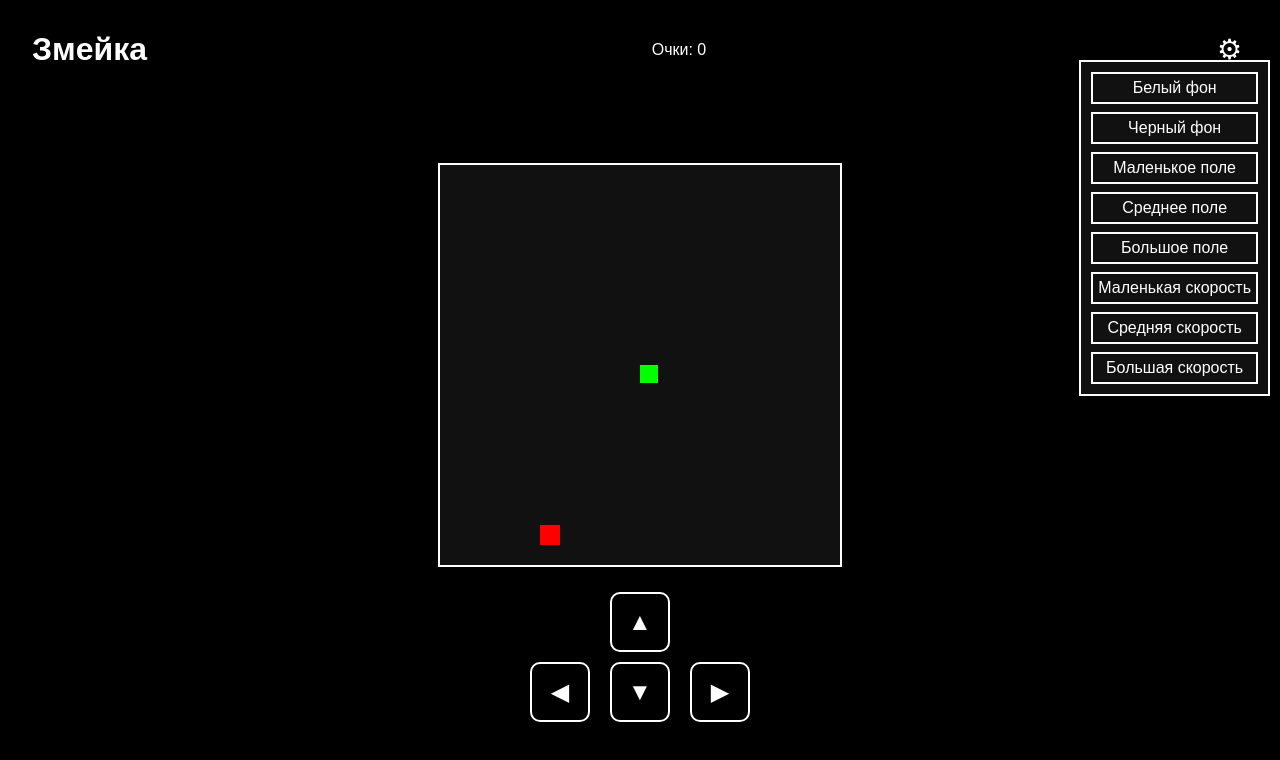
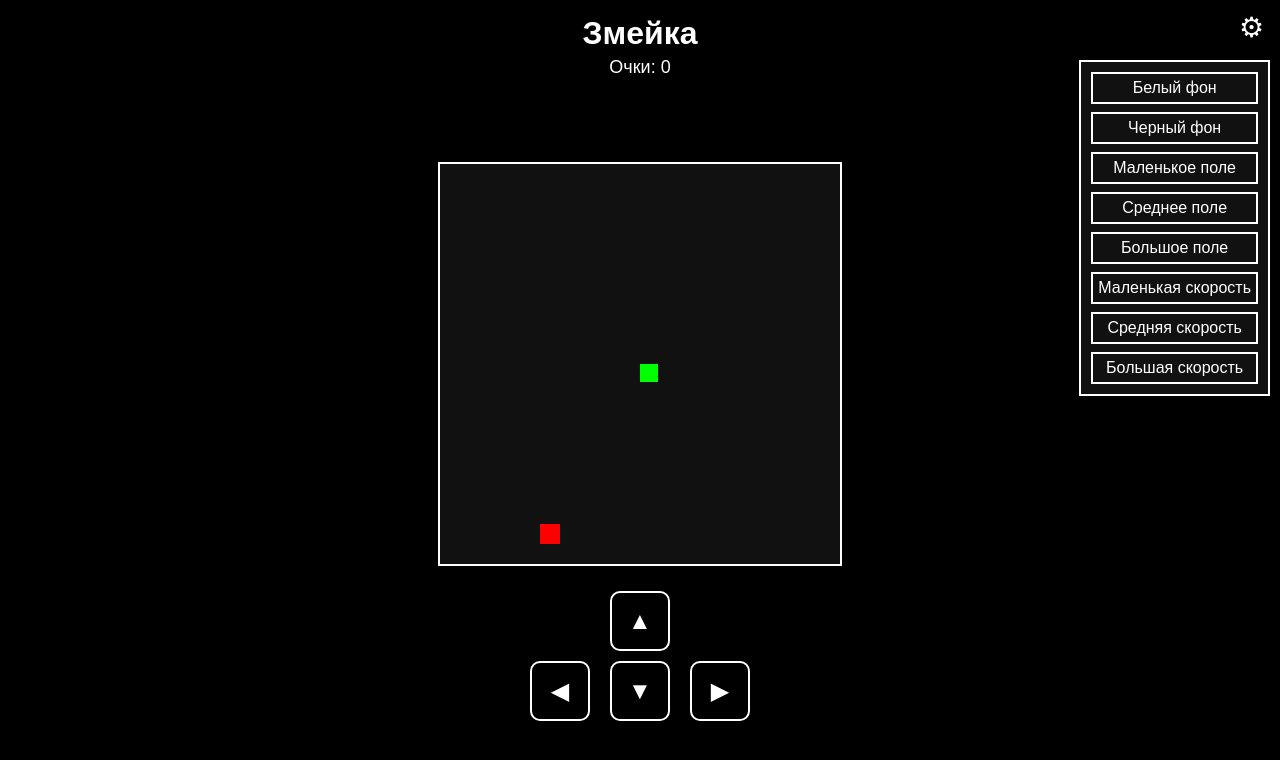
Before and after one commit to 1DarknessLegend/snake, a plain HTML site: page index.html in a window 1280 px wide. Drawn offline with Linux system fonts and the light colour scheme.

Commit message:
Update style.css

```diff
--- a/style.css
+++ b/style.css
@@ -1,8 +1,10 @@
+/* Основные настройки */
 body {
   margin: 0;
-  font-family: Arial, sans-serif;
+  padding: 0;
   background: black;
   color: white;
+  font-family: Arial, sans-serif;
   display: flex;
   flex-direction: column;
   align-items: center;
@@ -11,24 +13,37 @@ body {
 
 #header {
   display: flex;
-  justify-content: space-between;
+  flex-direction: column;
   align-items: center;
-  width: 95%;
   margin-top: 10px;
 }
 
+#title {
+  font-size: 32px;
+  margin: 5px 0;
+}
+
+#score {
+  font-size: 18px;
+  margin-bottom: 10px;
+}
+
 #settingsButton {
+  position: absolute;
+  top: 10px;
+  right: 10px;
   background: none;
   border: none;
   font-size: 28px;
+  color: inherit;
   cursor: pointer;
-  color: inherit;
 }
 
 #settingsButton:focus {
   outline: none;
 }
 
+/* Игровое поле */
 #gameArea {
   display: flex;
   flex-direction: column;
@@ -41,11 +56,12 @@ body {
 #gameCanvas {
   background: #111;
   border: 2px solid white;
+  max-width: 90vw;
+  max-height: 60vh;
   box-sizing: border-box;
-  max-width: 95vw;
-  max-height: 60vh;
 }
 
+/* Кнопки управления */
 #controls {
   margin-top: 20px;
   display: flex;
@@ -56,16 +72,16 @@ body {
 #controls button {
   width: 60px;
   height: 60px;
+  margin: 5px;
   background: transparent;
   border: 2px solid white;
   color: white;
   font-size: 24px;
   border-radius: 10px;
-  margin: 5px;
   cursor: pointer;
 }
 
-#controls > div {
+.left-right {
   display: flex;
   justify-content: center;
   gap: 10px;
@@ -75,6 +91,7 @@ body {
   outline: none;
 }
 
+/* Меню настройки */
 #settingsMenu {
   position: absolute;
   top: 60px;
@@ -92,8 +109,8 @@ body {
   background: transparent;
   border: 2px solid white;
   color: white;
+  padding: 5px;
   font-size: 16px;
-  padding: 5px;
   cursor: pointer;
 }
 
@@ -101,6 +118,7 @@ body {
   outline: none;
 }
 
+/* Скрыть */
 .hidden {
   display: none;
 }
```
